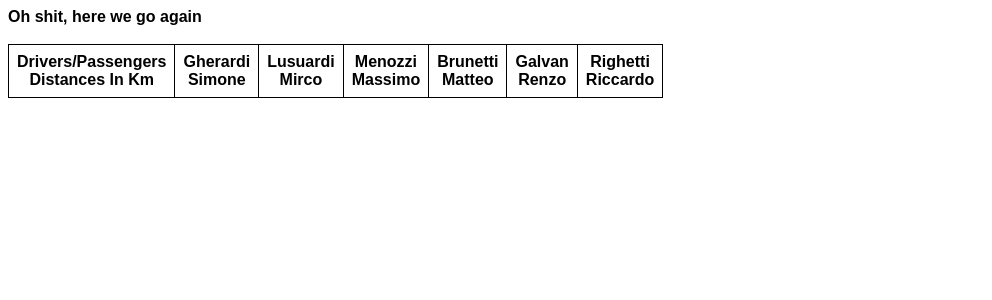
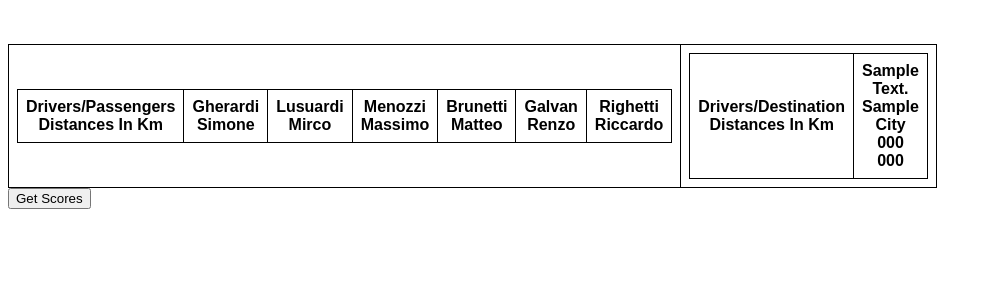
Before and after one commit to SimoneGherardi/Drivers_Selection, a Django app: template templates/Drivers_Selection/show_tables_template.html in a window 1280 px wide. Shown: the top 300 px of the page, without its empty margins (0-992 px from the left). Run offline with Django 3.2, Linux system fonts and the light colour scheme; data comes from the database, SQL or seed files in the repository; both versions use the stored data as it was after the commit; tables that the repository leaves empty hold one stand-in row (values such as "Sample post"); the template is opened without the code that fills it: values that come from a table or form of the project are taken from there, most other values are stand-ins (such as "Sample title", 1, 10 or a date in 2020); lists and menus that the app fills with data are empty.

Commit message:
the tables are shown, but not the scores

```diff
--- a/Drivers_Selection/models.py
+++ b/Drivers_Selection/models.py
@@ -50,7 +50,7 @@ class Passenger(Person):
     address = models.CharField(max_length=100, default='')
     city = models.CharField(max_length=100, default='')
     zip_code = models.CharField(max_length=20, default='')
-    country_code = models.CharField(max_length=2, default='')
+    country_code = models.CharField(max_length=2, default='IT')
     starting_place = models.ForeignKey(Place, related_name='starting_place', on_delete=models.PROTECT, null=True)
 #    destination_place = models.ForeignKey(Place, related_name='destination_place', on_delete=models.PROTECT, null=True)
     time_of_appearance = models.TimeField
--- a/Drivers_Selection/urls.py
+++ b/Drivers_Selection/urls.py
@@ -4,4 +4,5 @@ from . import views
 urlpatterns = [
     url(r'^$', views.collecting_data_view, name='collecting_data_view'),
     url(r'^showresult/$', views.create_scores_view, name='create_scores_view'),
+    url(r'^showscores/$', views.show_scores_view, name='show_scores_view'),
 ]
--- a/templates/Drivers_Selection/collecting_data_template.html
+++ b/templates/Drivers_Selection/collecting_data_template.html
@@ -77,6 +77,6 @@
     <input type="submit" value="Delete All Data" name="remove data" />
     </form>
     <form action="http://127.0.0.1:8000/showresult">
-    <input type="submit" value="Calculate" />
+        <input type="submit" value="Calculate" /></form>
 </body>
 </html>
--- a/templates/Drivers_Selection/show_tables_template.html
+++ b/templates/Drivers_Selection/show_tables_template.html
@@ -29,12 +29,14 @@
             width: 100%
         }
 
+
         td, th {
             border: 1px solid #000000;
             padding: 8px;
             font-weight: bold;
             text-transform: capitalize;
         }
+
     </style>
     <script>
         $(document).ready(function () {
@@ -58,16 +60,45 @@
                 passengersDataHtml += '</tr>';
                 i++;
             }
-
+            passengersDataHtml += '</th>'
             console.log(passengersDataHtml);
             $("#drivers_passengers_table").append(passengersDataHtml);
         });
+    </script>
+    <script>
 
+        $(document).ready(function () {
+            let destinationDataHtml = '';
+            let drivers = {{ json_drivers|safe }};
+            let destination_distances_matrix = {{ destination_matrix }};
+            if (destination_distances_matrix.length === 0)
+            {
+                destinationDataHtml += `<tr>No Destination Submitted</tr>`
+                $("#drivers_destination_table").append(destinationDataHtml);
+            }
+            let i = 0;
+            let j = 0;
+            console.log(drivers);
+            console.log(destination_distances_matrix);
+
+           for (let driver of drivers) {
+                destinationDataHtml += `<tr><td> ${driver["last_name"]} ${driver["first_name"]}</td>`;
+                for (j = 0; j < 1; j++) {
+                    destinationDataHtml += `<td>${destination_distances_matrix[j][i]} km</td>`;
+                }
+                destinationDataHtml += '</tr>';
+                i++;
+            }
+            console.log(destinationDataHtml);
+           var $tag_html = $("#drivers_destination_table");
+           $tag_html.append(destinationDataHtml);
+        });
     </script>
 </head>
 <body>
-    <h>Oh shit, here we go again</h><br><br>
-    <table style="width:50%" id="drivers_passengers_table">
+    <br><br>
+    <table style="width:50%" id="tables">
+        <th><table style="width:50%" id="drivers_passengers_table">
             <tr>
             <th>Drivers/Passengers distances in km</th>
             {% csrf_token %}
@@ -76,5 +107,16 @@
             {% endfor %}
             </tr>
         </table>
+            <th>
+            <table style="width:50%" id="drivers_destination_table">
+                <tr>
+                <th>Drivers/Destination distances in km</th>
+                    <th>{% csrf_token %} {{ destination.address }} {{ destination.city }} {{ destination.zip_code }} {{ destination.country_code }}</th>
+                </tr>
+            </table>
+            </th>
+    </table>
+    <form action="http://127.0.0.1:8000/showscores">
+        <input type="submit" value="Get Scores" /></form>
 </body>
 </html>
```
Also changed, not shown: Drivers_Selection/views.py (+32 -29 lines), templates/Drivers_Selection/show_scores_template.html (added, +10 -0 lines), db.sqlite3. Lines whose indentation alone changed are shown as unchanged.
